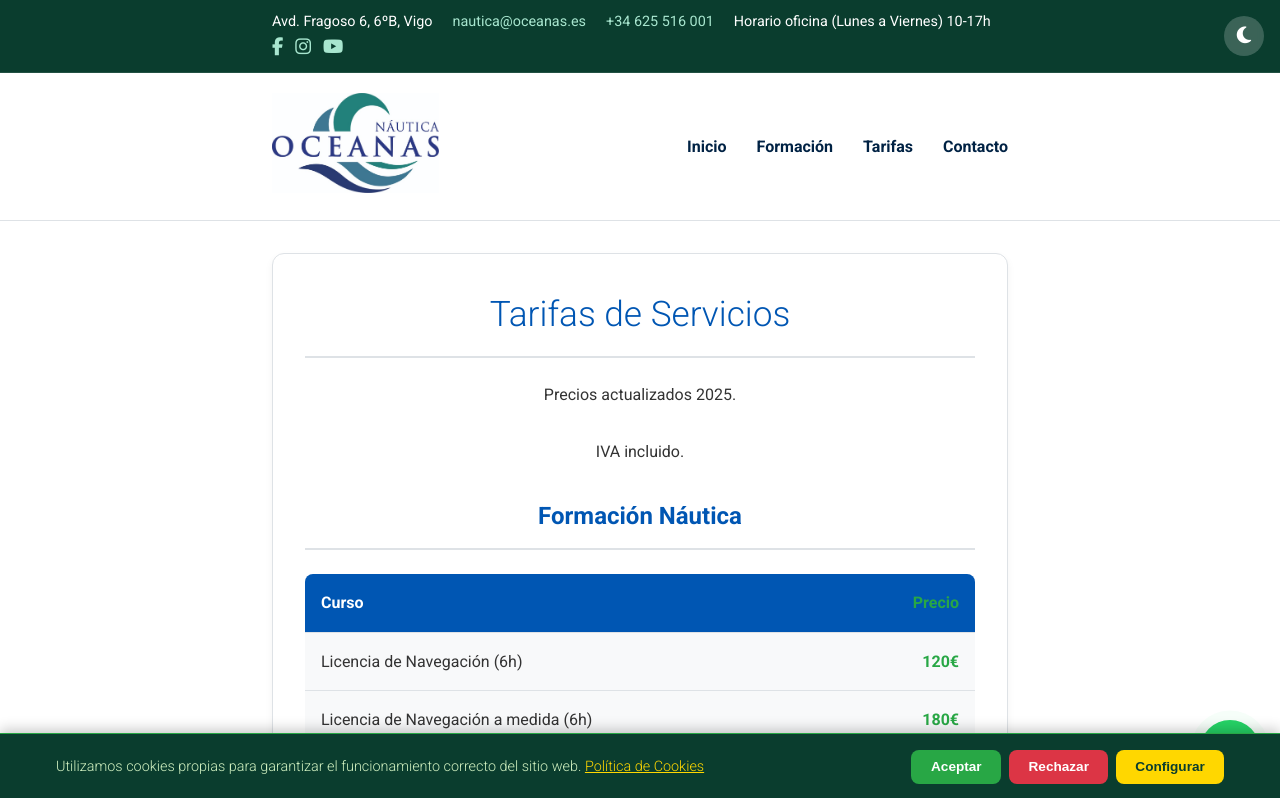
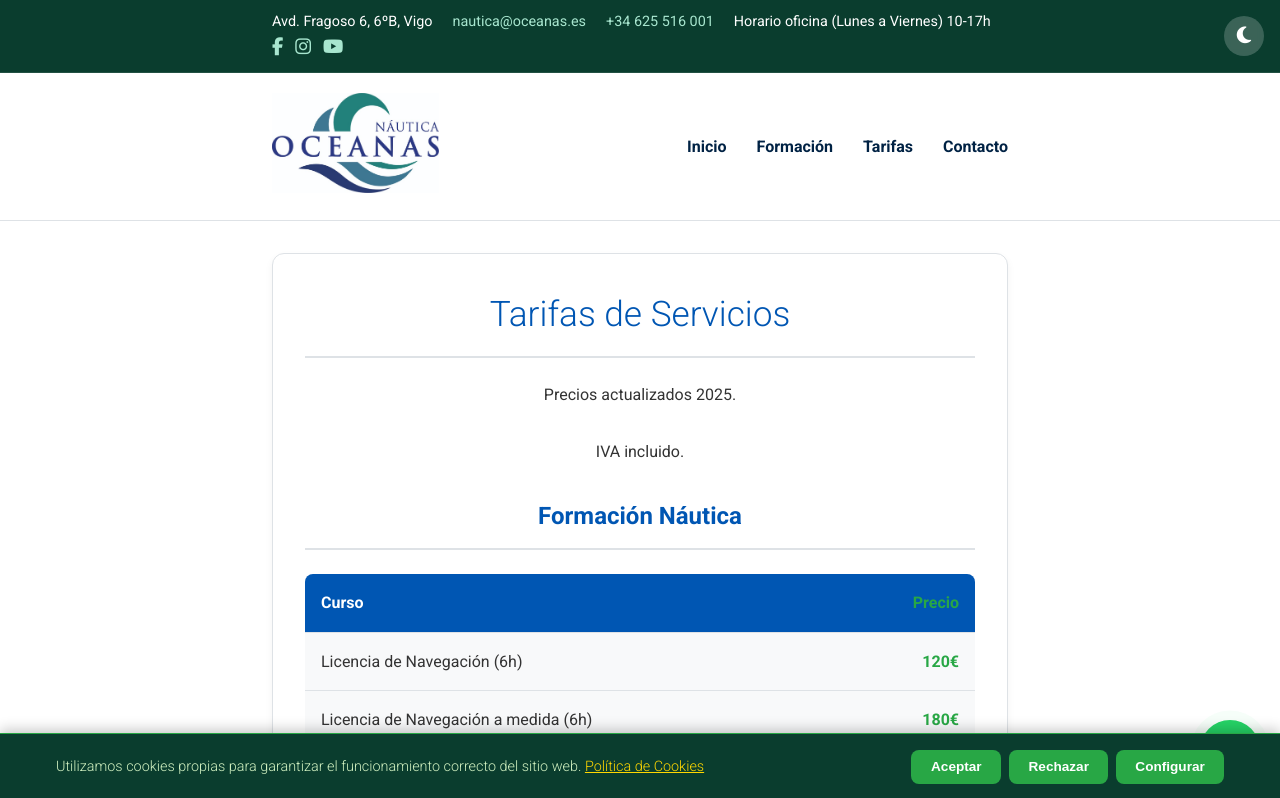
Before and after one commit to baltaes-cpu/ver2, a plain HTML site: page oceanasfinal/tarifas.html in a window 1280 px wide. Shown: the top 798 px of the page. Drawn offline with Linux system fonts and the light colour scheme.

Commit message:
Update tarifas.html

```diff
--- a/oceanasfinal/tarifas.html
+++ b/oceanasfinal/tarifas.html
@@ -198,9 +198,9 @@
         font-size: 0.85rem; font-weight: bold; transition: all 0.3s ease;
         min-width: 90px;
     }
-    .cookie-accept { background: #28a745; color: white; }
-    .cookie-reject { background: #dc3545; color: white; }
-    .cookie-config { background: #ffd700; color: #0a3d2e; }
+   .cookie-accept { background: #28a745; color: white; }
+    .cookie-reject { background: #28a745; color: white; }
+    .cookie-config { background: #28a745; color: white; }
     .cookie-save { background: var(--primary); color: white; width: 100%; margin-top: 1rem; }
     .cookie-btn:hover { transform: translateY(-2px); opacity: 0.92; }
 
```
